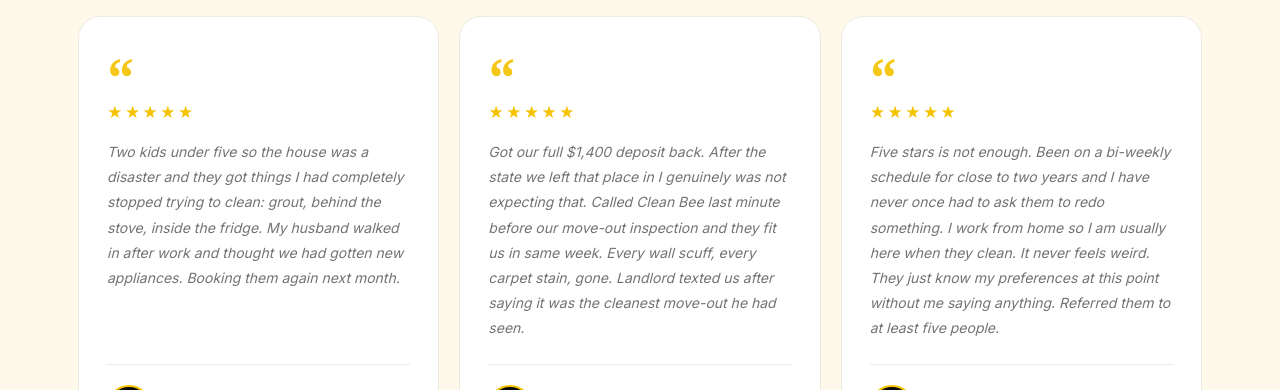
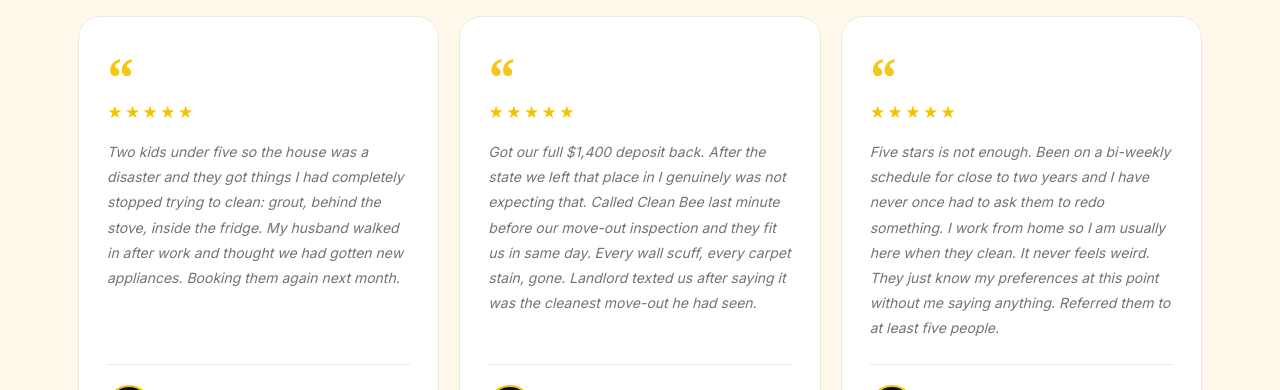
Before and after one commit to alekwayne3-crypto/personal_site, a React (Vite) app in the folder client/: page /why-clean-bee in a window 1280 px wide. Shown: the part 3800-4190 px from the top of the page. Built offline with nearby package versions, Linux system fonts and the light colour scheme.

Commit message:
Mike review: same week to same day

```diff
--- a/client/src/components/Testimonials.jsx
+++ b/client/src/components/Testimonials.jsx
@@ -7,7 +7,7 @@ const REVIEWS = [
   },
   {
     initials: 'MR', name: 'Mike R.', location: 'Broken Arrow, OK', rating: 5,
-    text: "Got our full $1,400 deposit back. After the state we left that place in I genuinely was not expecting that. Called Clean Bee last minute before our move-out inspection and they fit us in same week. Every wall scuff, every carpet stain, gone. Landlord texted us after saying it was the cleanest move-out he had seen.",
+    text: "Got our full $1,400 deposit back. After the state we left that place in I genuinely was not expecting that. Called Clean Bee last minute before our move-out inspection and they fit us in same day. Every wall scuff, every carpet stain, gone. Landlord texted us after saying it was the cleanest move-out he had seen.",
   },
   {
     initials: 'JK', name: 'Jennifer K.', location: 'Midtown Tulsa, OK', rating: 5,
--- a/client/src/pages/WhyCleanBeePage.jsx
+++ b/client/src/pages/WhyCleanBeePage.jsx
@@ -75,7 +75,7 @@ const REVIEWS = [
     name: 'Mike R.',
     location: 'Broken Arrow',
     rating: 5,
-    text: 'Got our full $1,400 deposit back. After the state we left that place in I genuinely was not expecting that. Called Clean Bee last minute before our move-out inspection and they fit us in same week. Every wall scuff, every carpet stain, gone. Landlord texted us after saying it was the cleanest move-out he had seen.',
+    text: 'Got our full $1,400 deposit back. After the state we left that place in I genuinely was not expecting that. Called Clean Bee last minute before our move-out inspection and they fit us in same day. Every wall scuff, every carpet stain, gone. Landlord texted us after saying it was the cleanest move-out he had seen.',
   },
   {
     initials: 'JK',
```
